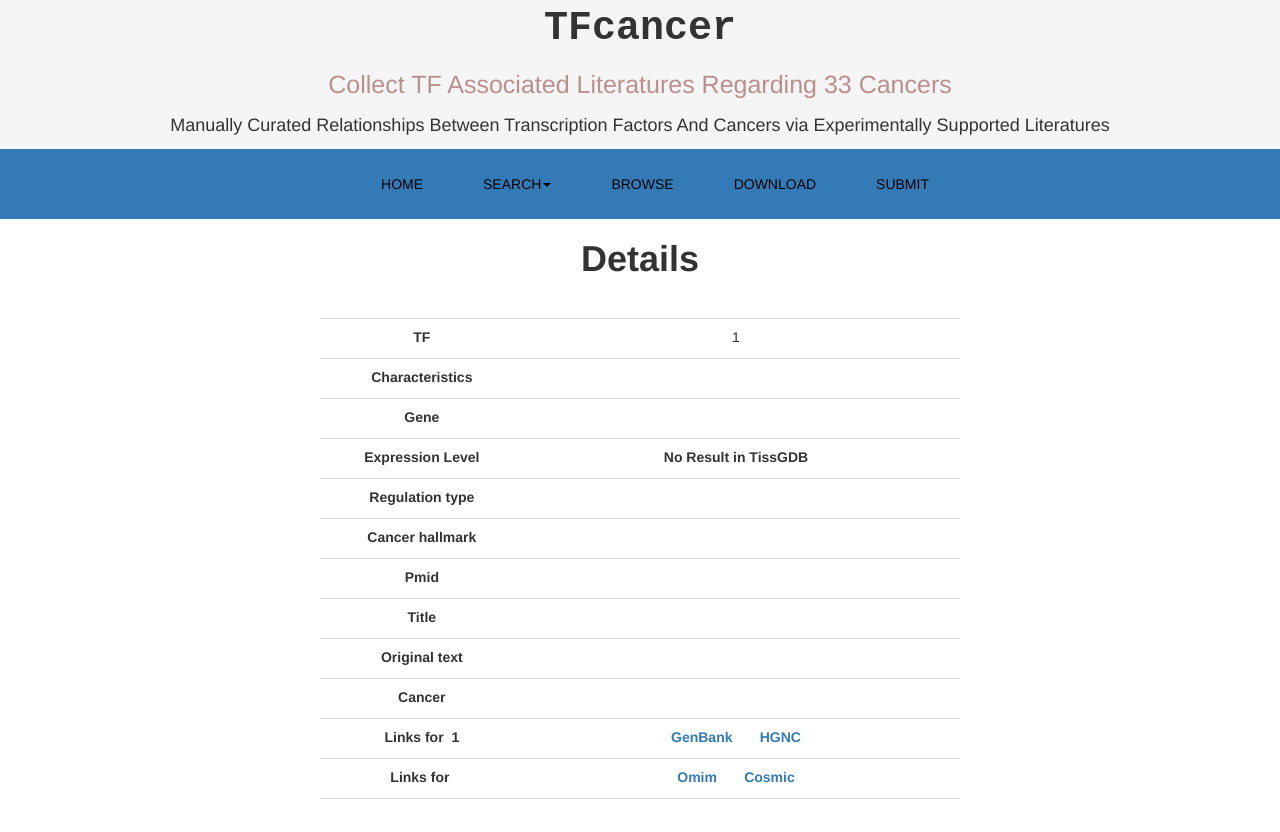
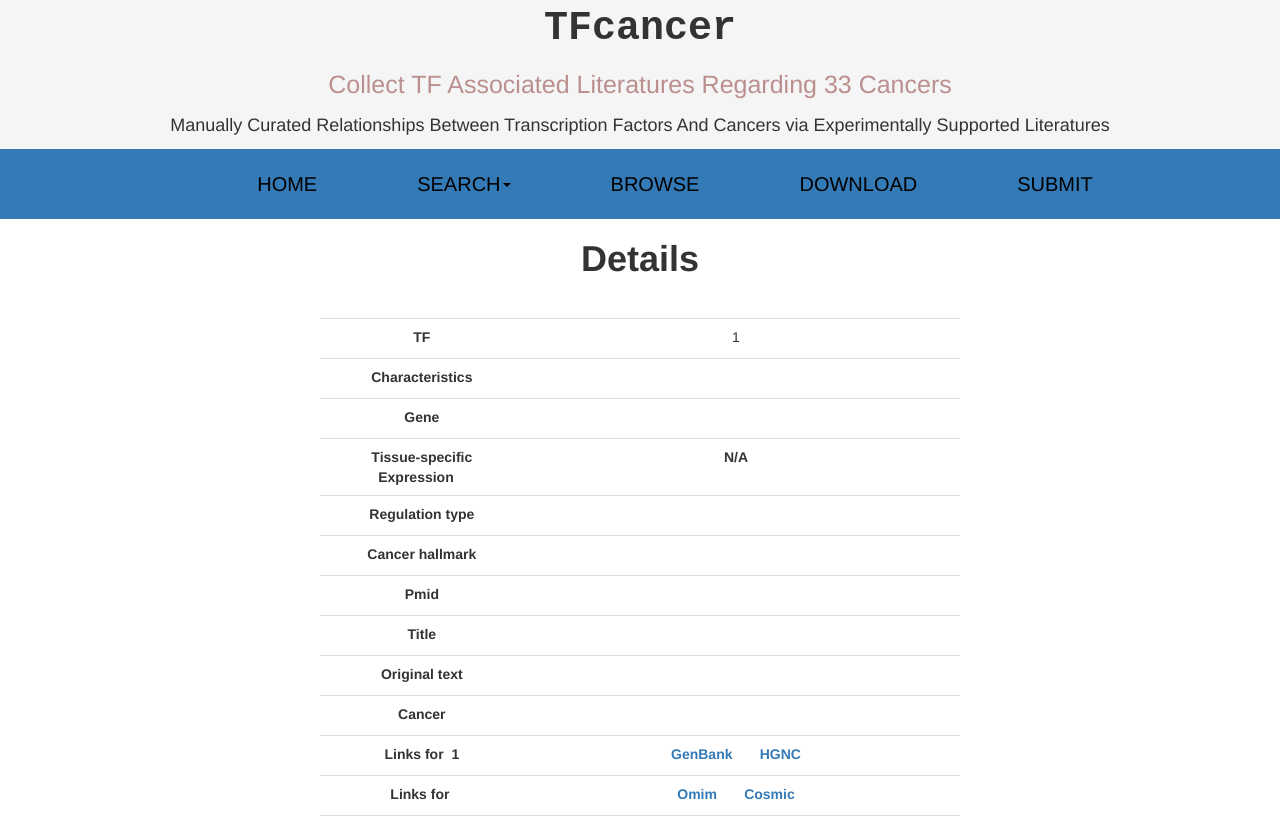
Before and after one commit to groveswallow/sju3734, a PHP site: page /detail.php?tf=1 in a window 1280 px wide. Run offline with PHP 8.4, Linux system fonts and the light colour scheme; data that the repository does not hold is empty.

Commit message:
20200405-1

```diff
--- a/project1/www/html/brotable.php
+++ b/project1/www/html/brotable.php
@@ -3,12 +3,13 @@
  * @Author: Tang
  * @Date: 2019-11-25 18:39:06
  * @LastEditors: Tang
- * @LastEditTime: 2020-03-27 19:34:35
+ * @LastEditTime: 2020-04-05 16:41:23
  * @Description: 1.未解决用户希望看见所有癌症的结果。
  */
 require_once("dbconfig.php");
 $con = mysqli_connect($host, $usr, $password, $db);
 $cancer_type = $_POST['cancer_type'];
+$cancer_type = strtolower($cancer_type);
 $sql = "select tf,gene,characteristics,regulation_type,hallmark,pmid,title from $cancer_type";
 $re = mysqli_query($con, $sql);
 $res_cancer = mysqli_fetch_all($re);
--- a/project1/www/html/detail.php
+++ b/project1/www/html/detail.php
@@ -3,7 +3,7 @@
  * @Author: Tang
  * @Date: 2020-02-07 11:49:12
  * @LastEditors: Tang
- * @LastEditTime: 2020-04-04 21:15:12
+ * @LastEditTime: 2020-04-05 16:44:15
  * @Description:
  */
 require_once('dbconfig.php');
@@ -83,13 +83,13 @@
                 <td height='40' width='80%'>".$gene." &nbsp;&nbsp;&nbsp;</td>
             </tr>
             <tr>
-                <td height='40' width='20%'><span><strong>&nbsp;&nbsp;&nbsp;Expression Level</strong></span></td>";
+                <td height='40' width='20%'><span><strong>&nbsp;&nbsp;&nbsp;Tissue-specific Expression</strong></span></td>";
             if ($flag == 1){
                 echo "<td><b><a href='https://bioinfo.uth.edu/TissGDB/gene_search_result.cgi?page=page&type=quick_search&quick_search=".$searchid."'
                 target='_blank'>".$gene." in TissGDB</a></td>";
             }
             else{
-                echo "<td><b>No Result in TissGDB</b></td>";
+                echo "<td><b>N/A</b></td>";
             }
             echo "</tr>
             <tr>
--- a/project1/www/html/download.html
+++ b/project1/www/html/download.html
@@ -2,7 +2,7 @@
  * @Author: Tang
  * @Date: 2020-02-18 20:11:59
  * @LastEditors: Tang
- * @LastEditTime: 2020-04-04 21:37:10
+ * @LastEditTime: 2020-04-05 17:51:09
  * @Description:
  -->
 <html lang="zh-CN">
@@ -90,10 +90,10 @@
         <hr class="simple" color="black" style="height: 2px;" />
         <br>
         <p
-            style="width: 100%;height: 80px;display: block;line-height: 25px;text-align: left;font-size: 20px;font-family: 'Courier New', Courier, monospace;">
+            style="width: 100%;height: 80px;display: block;line-height: 25px;text-align: left;font-size: 20px;"><b>
             TFcancer provides a download page that enables
             users to download experimentally supported all manually curated TF-cancer association data.
-            Users can also download related files of different cancers separately.
+            Users can also download related files of different cancers separately.</b>
         </p>
         <br>
         <br>
--- a/project1/www/html/gesearch.html
+++ b/project1/www/html/gesearch.html
@@ -2,7 +2,7 @@
  * @Author: Tang
  * @Date: 2019-11-22 22:30:55
  * @LastEditors: Tang
- * @LastEditTime: 2020-04-04 20:52:07
+ * @LastEditTime: 2020-04-05 17:53:50
  * @Description: 待解决：搜索框上方的描述套话。
  * autocom函数虽然已经完成，但是ＴＦ的ｅｎｓｅｍｂｌｅ数据未拿到，所以要注意修改ＴＦ的后端。2020.1.2
  * Postdetail函数为跳转detail页面的函数，具体的还未编写。2020.1.13
@@ -223,7 +223,7 @@
             provides more detailed and systemic search results.
         </p>
         <div style="width: 75%; height:200px; margin-left:10%; padding-top: 3%; text-align: center">
-            <label style="font-size: 15px;font-family: monospace;">For "transcription factors", you can use simple TF
+            <label style="font-size: 18px;">For "transcription factors", you can use simple TF
                 name (e.g. 'p53').
             </label>
             <div id="sertf">
@@ -231,7 +231,7 @@
                     <input type="text" class="form-control" placeholder="Search for TF" id="tf" value="p53"
                         autocomplete="off">
                     <hr>
-                    <label style="font-size: 15px;font-family: monospace;">For 'Cancer', you can use Cancer name (e.g.
+                    <label style="font-size: 18px;">For 'Cancer', you can use Cancer name (e.g.
                         'Breast invasive carcinoma').</label>
                     <input type="text" class="form-control" placeholder="Search for Cancer" id="cancer_type"
                         value="Breast invasive carcinoma" autocomplete="off">
--- a/project1/www/html/header.html
+++ b/project1/www/html/header.html
@@ -2,7 +2,7 @@
  * @Author: Tang
  * @Date: 2020-02-13 18:17:36
  * @LastEditors: Tang
- * @LastEditTime: 2020-03-30 09:02:33
+ * @LastEditTime: 2020-04-05 16:47:10
  * @Description:
  -->
 <p style="font-family:monospace; font-size: 40px;" class='text-center'><b>TFcancer</b></p>
@@ -11,19 +11,19 @@
     Cancers via Experimentally Supported Literatures</p>
 <div id='nav' class="nav navbar-dark bg-primary" style="height: 70px;text-align: center;">
     <ul class="nav navbar-nav" style="margin-top:10px;display: inline-block;float: none;">
-        <li style="margin-left: 30px;"><a href="./index.html" style="color:black">HOME</a></li>
-        <li style="margin-left: 30px;" class='dropdown' style="color:black">
+        <li style="margin-left: 70px;font-size: 20px;"><a href="./index.html" style="color:black">HOME</a></li>
+        <li style="margin-left: 70px;font-size: 20px;" class='dropdown' style="color:black">
             <a class="dropdown-toggle" data-toggle="dropdown" role="button" style="color:black">SEARCH<span
                     class="caret"></span></a>
             <ul class="dropdown-menu navbar-nav nav" style="background-color:whitesmoke;">
-                <li><a href="./gesearch.html" style="color:black">General Search</a></li>
-                <li><a href="./adsearch.html" style="color:black">Advanced Search</a></li>
+                <li><a href="./gesearch.html" style="color:black;font-size: 15px;">General Search</a></li>
+                <li><a href="./adsearch.html" style="color:black;font-size: 15px;">Advanced Search</a></li>
             </ul>
         </li>
         </li>
-        <li style="margin-left: 30px;"><a href="./browse.html" style="color:black">BROWSE</a></li>
-        <li style="margin-left: 30px;"><a href="./download.html" style="color:black">DOWNLOAD</a></li>
-        <li style="margin-left: 30px;"><a href="./submit.html" style="color:black">SUBMIT</a></li>
+        <li style="margin-left: 70px;font-size: 20px;"><a href="./browse.html" style="color:black">BROWSE</a></li>
+        <li style="margin-left: 70px;font-size: 20px;"><a href="./download.html" style="color:black">DOWNLOAD</a></li>
+        <li style="margin-left: 70px;font-size: 20px;"><a href="./submit.html" style="color:black">SUBMIT</a></li>
         <!-- <li style="margin-left: 30px;"><a href="" style="color:slategray">ABOUT</a></li> -->
         <!-- <li style="margin-left: 30px;"><a href="" style="color:slategray">HELP</a></li> -->
     </ul>
```
Also changed, not shown: project1/www/html/browse.html (+8 -5 lines).
